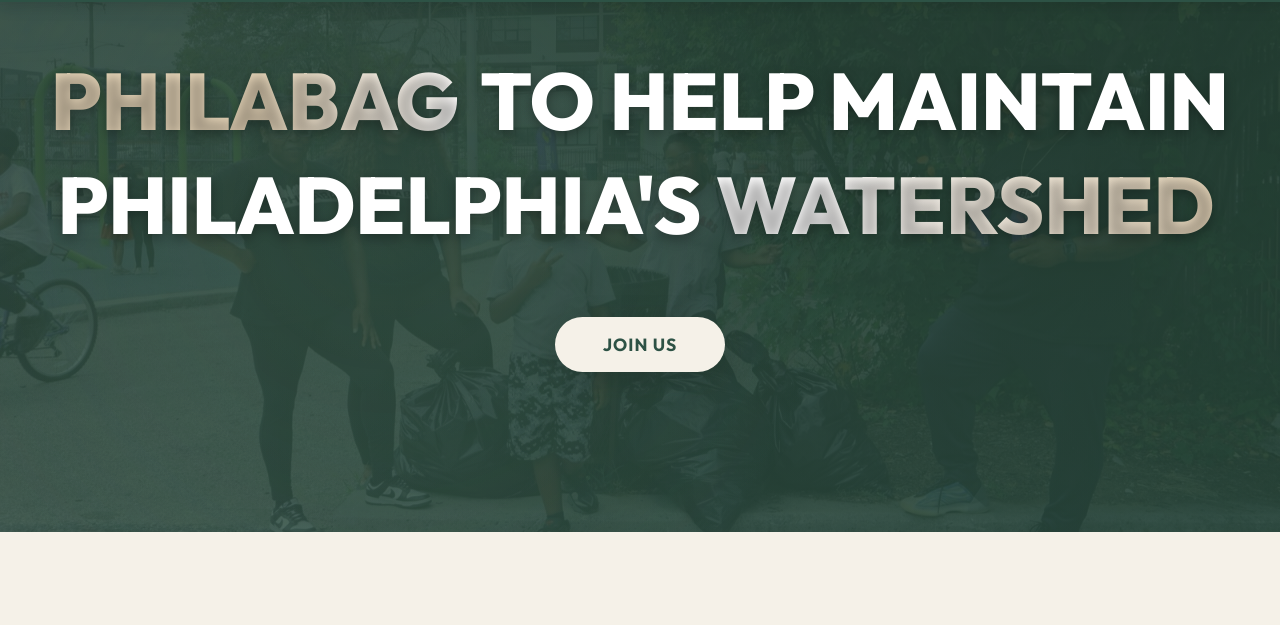
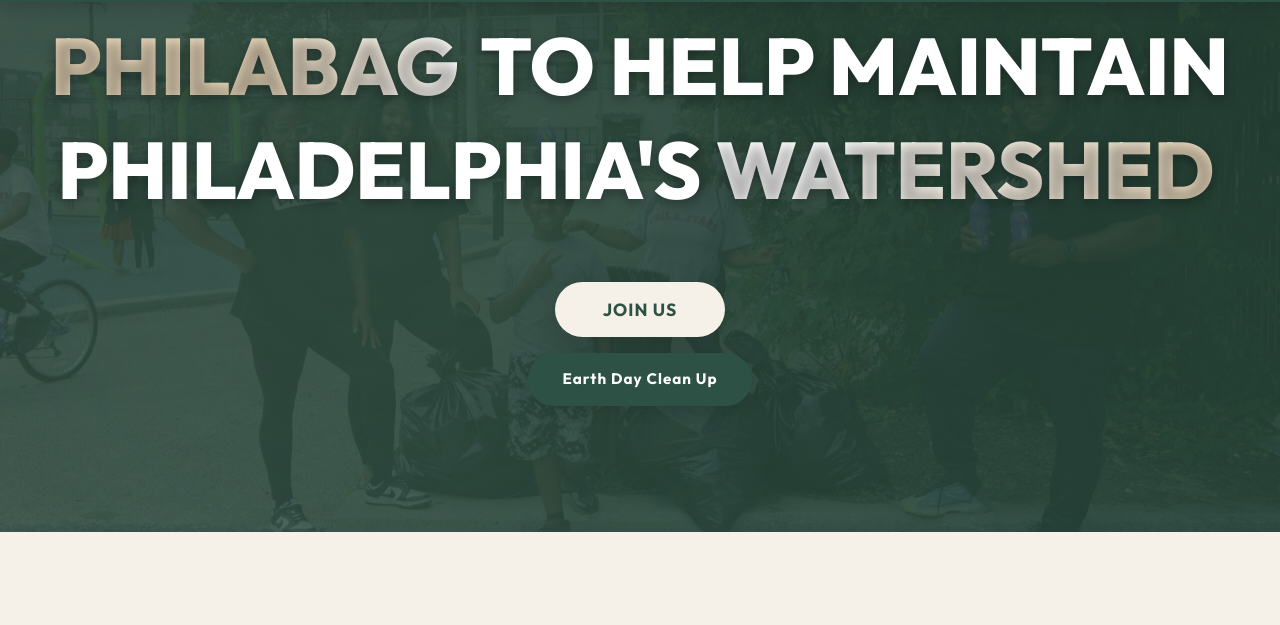
Before and after one commit to Paristech1/Phila-bag, a website: page index.html in a window 1280 px wide. Shown: the part 108-733 px from the top of the page. Drawn offline with Linux system fonts and the light colour scheme; a script that the page names is missing.

Commit message:
Add Earth Day Cleanup button with spring-bounce animation to hero section

```diff
--- a/index.html
+++ b/index.html
@@ -56,7 +56,10 @@
                 <span class="title-line"><span class="highlight-philabag">PHILABAG</span> TO HELP MAINTAIN</span>
                 <span class="title-line">PHILADELPHIA'S <span class="highlight-watershed">WATERSHED</span></span>
             </h1>
-            <button class="cta-button">JOIN US</button>
+            <div class="hero-ctas">
+                <button class="cta-button">JOIN US</button>
+                <a href="https://www.blockbyblockphilly.org/events/earth-day-cleanup" class="earth-day-button" target="_blank" rel="noopener noreferrer">Earth Day Clean Up</a>
+            </div>
         </div>
     </section>
 
--- a/style.css
+++ b/style.css
@@ -331,6 +331,7 @@
     box-shadow: var(--shadow-lg);
     letter-spacing: 1px;
     animation: fadeIn 1s ease-out 0.4s backwards;
+    text-decoration: none;
 }
 
 @keyframes fadeIn {
@@ -351,6 +352,47 @@
 
 .cta-button:active {
     transform: translateY(-2px) scale(1.02);
+}
+
+.hero-ctas {
+    display: flex;
+    flex-direction: column;
+    align-items: center;
+    gap: 1rem;
+    margin-top: 1rem;
+}
+
+.earth-day-button {
+    background-color: var(--forest-green);
+    color: var(--light-text);
+    font-family: var(--font-display);
+    font-size: 0.95rem;
+    font-weight: 700;
+    padding: 0.75rem 2rem;
+    border-radius: 50px;
+    cursor: pointer;
+    text-decoration: none;
+    transition: all var(--transition-smooth);
+    box-shadow: var(--shadow-md);
+    letter-spacing: 1px;
+    animation: fadeIn 1s ease-out 0.6s backwards;
+    border: 2px solid var(--forest-green);
+}
+
+.earth-day-button:hover {
+    background-color: var(--sage-green);
+    border-color: var(--sage-green);
+    box-shadow: var(--shadow-lg);
+    animation: spring-bounce 0.6s cubic-bezier(0.68, -0.55, 0.265, 1.55);
+    transform: scale(1.05);
+}
+
+@keyframes spring-bounce {
+    0% { transform: scale(1); }
+    40% { transform: scale(1.1); }
+    60% { transform: scale(0.95); }
+    80% { transform: scale(1.05); }
+    100% { transform: scale(1.05); }
 }
 
 /* ===================================
```
